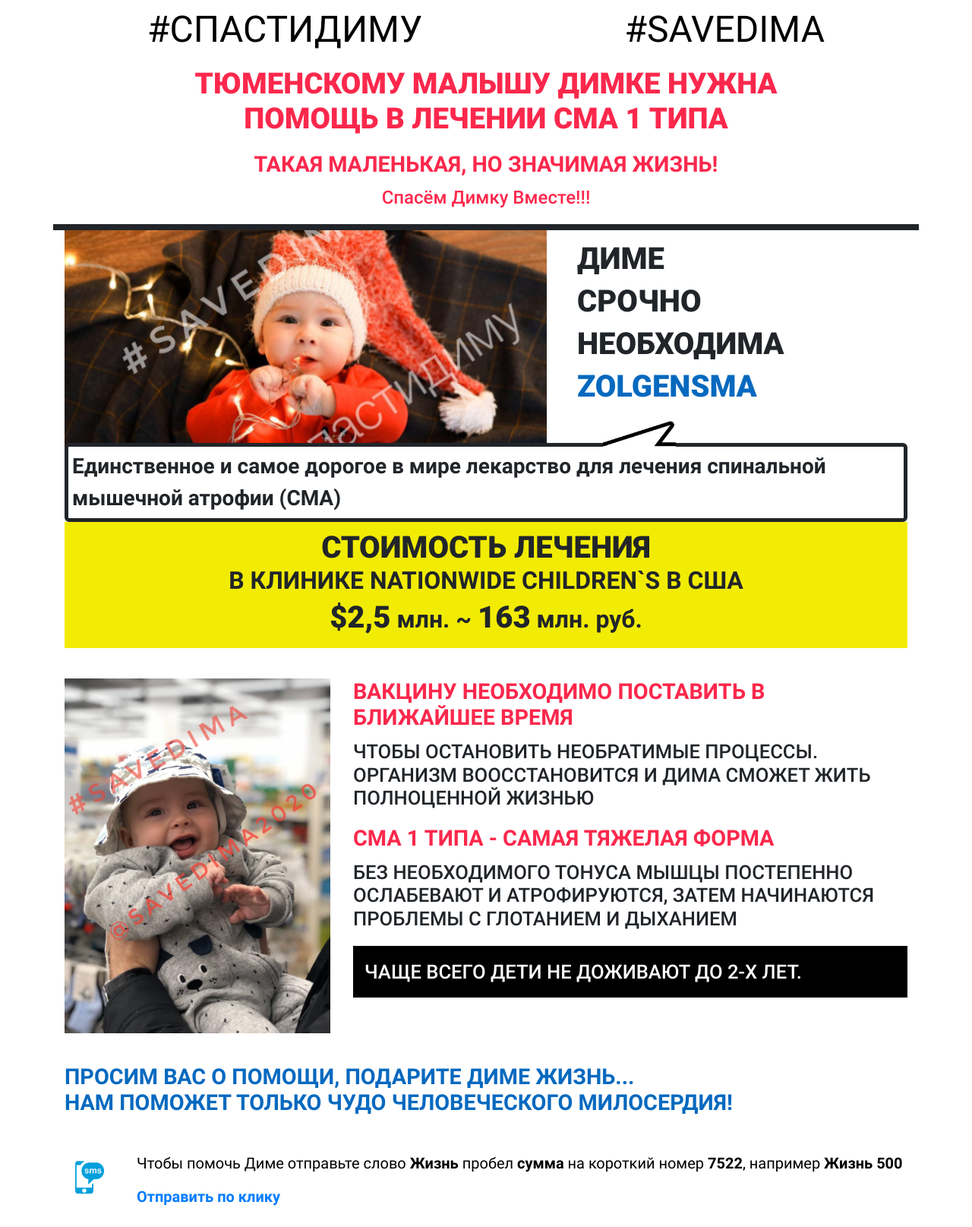
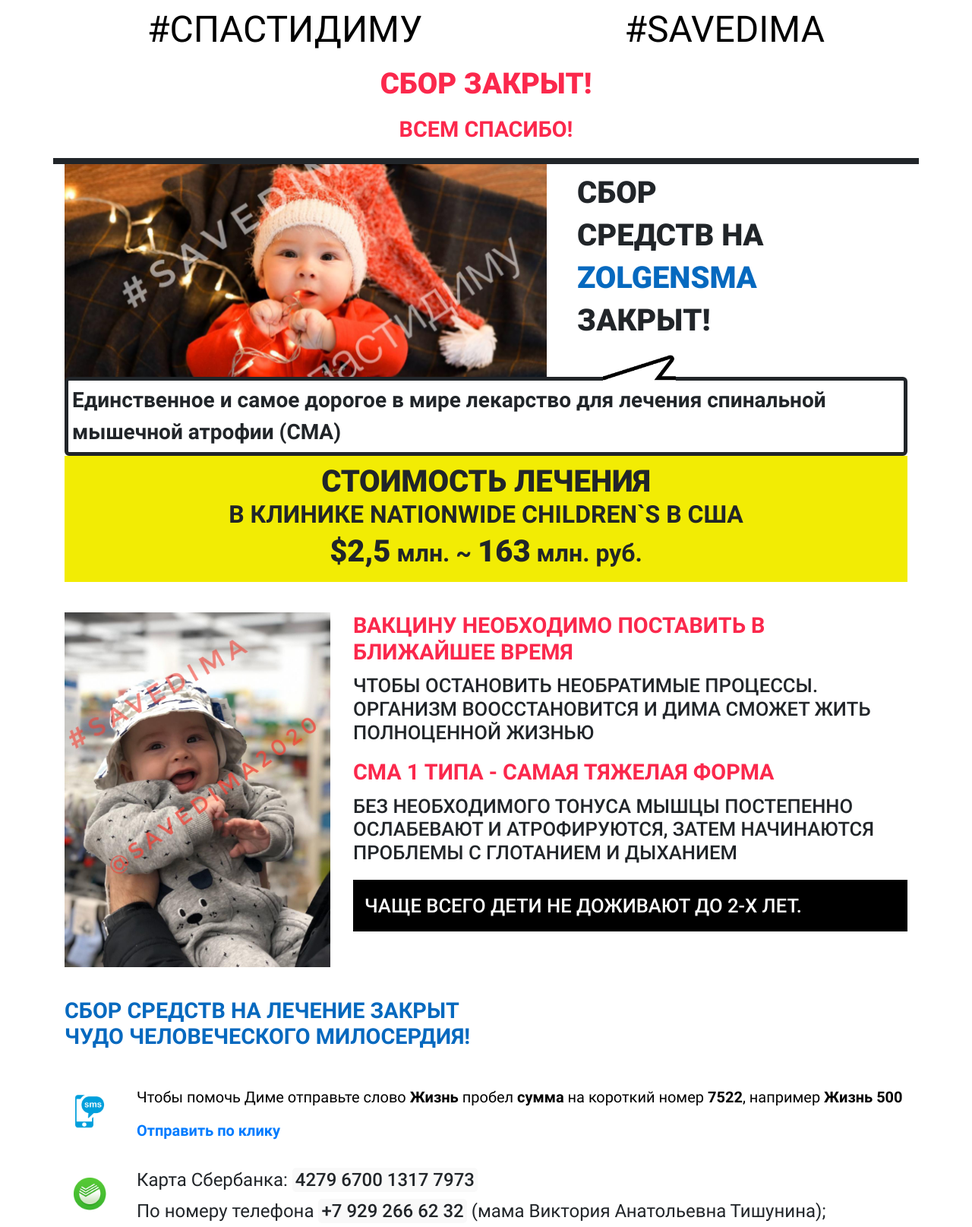
Before and after one commit to AhkubekovAlim/dima2020, a plain HTML site: page index.html in a window 1280 px wide. Shown: the part 17-1632 px from the top of the page at 76% size. Drawn offline with Linux system fonts and the light colour scheme.

Commit message:
sbor finished

```diff
--- a/index.html
+++ b/index.html
@@ -61,12 +61,9 @@
                class="black-link">#SAVEDIMA</a>
         </div>
     </div>
-    <h1>Тюменскому малышу Димке нужна помощь в лечении СМА 1&nbsp;типа</h1>
+    <h1>Сбор закрыт!</h1>
     <div class="h3 text-center red-text">
-        ТАКАЯ МАЛЕНЬКАЯ, НО ЗНАЧИМАЯ ЖИЗНЬ!
-    </div>
-    <div class="h4 text-center red-text">
-        Спасём Димку Вместе!!!
+        ВСЕМ СПАСИБО!
     </div>
 </div>
 
@@ -86,10 +83,10 @@
         </div>
         <div class="col-12 col-sm-5">
             <div class="banner-text">
-                <div class="d-inline-block d-md-block">Диме <br></div>
-                <div class="d-inline-block d-md-block">срочно <br></div>
-                <div class="d-inline-block d-md-block">необходима <br></div>
+                <div class="d-inline-block d-md-block">Сбор <br></div>
+                <div class="d-inline-block d-md-block">средств на <br></div>
                 <div class="d-inline-block d-md-block"><span class="blue-text">ZOLGENSMA</span></div>
+                <div class="d-inline-block d-md-block">закрыт! <br></div>
             </div>
         </div>
     </div>
@@ -125,8 +122,8 @@
 
     <div class="row">
         <div class="col">
-            <h3>Просим вас о помощи, подарите Диме жизнь... <br>
-                НАМ ПОМОЖЕТ ТОЛЬКО ЧУДО ЧЕЛОВЕЧЕСКОГО МИЛОСЕРДИЯ!
+            <h3>Сбор средств на лечение закрыт<br>
+                ЧУДО ЧЕЛОВЕЧЕСКОГО МИЛОСЕРДИЯ!
             </h3>
         </div>
     </div>
@@ -192,7 +189,7 @@
             </div>
         </div>
     </div>
-    <div class="rekvisit-block">
+    <!--<div class="rekvisit-block">
         <div class="block">Если ваш телефон подключён к Мобильному банку Сбербанка - отправьте смс на номер <b>900</b>:
         </div>
         <div class="block text-center">
@@ -202,7 +199,7 @@
         <div class="block">где <b>79292666232</b> - номер телефона мамы Димы Тишунина, <b>100</b> - любая сумма перевода
             в рублях;
         </div>
-    </div>
+    </div>-->
     <div class="row rekvisit-block">
         <div class="d-none d-sm-block col-sm-2 col-md-1">
             <div class="icon kaspi-bank"></div>
@@ -362,25 +359,25 @@
                 <div class="col-10 col-md-12 offset-2 offset-md-0">
                     <div class="soc-icon phone"></div>
                     <a class="link" href="tel:+79265557255"><b>Телефон:</b> +79265557255</a>
-                </div>
+                </div><!--
                 <div class="col-10 col-md-12 offset-2 offset-md-0">
                     <div class="soc-icon telegram"></div>
                     <a class="link" href="https://t.me/joinchat/HlEfchRYFYsouhr7_lCXRA" target="_blank"><b>Чат
                         Волшебников
                         в Telegram</b></a>
-                </div>
+                </div>-->
                 <div class="col-10 col-md-12 offset-2 offset-md-0">
                     <div class="soc-icon viber"></div>
                     <a class="link" href="https://invite.viber.com/?g2=AQBigNKcllAd4ErNrawP5N7jDgfvnCw0sPkfutODNeTkz5s1%2F5t9SI%2BUGVlS4H0%2B" target="_blank"><b>Чат
                         Волшебников
                         в Viber</b></a>
-                </div>
+                </div><!--
                 <div class="col-10 col-md-12 offset-2 offset-md-0">
                     <div class="soc-icon wp"></div>
                     <a class="link" href="https://chat.whatsapp.com/EuGEvT8efDyE7F3HTbmmHs" target="_blank"><b>Чат
                         Волшебников
                         WhatsApp</b></a>
-                </div>
+                </div>-->
                 <div class="col-10 col-md-12 offset-2 offset-md-0">
                     <div class="soc-icon wp"></div>
                     <a class="link" href="https://chat.whatsapp.com/D2DVZHxDtbpIu0NRkUnuzz" target="_blank"><b>Чат
@@ -395,7 +392,7 @@
         </div>
         <div class="border-blue"></div>
     </div>
-    <div class="row rekvisit-block">
+   <!-- <div class="row rekvisit-block">
         <div class="col-12">
             <div class="footer red-text">
                 <div>
@@ -410,7 +407,7 @@
                 </div>
             </div>
         </div>
-    </div>
+    </div>-->
     <div class="h2 text-center">Видео с Димой</div>
     <div class="row">
         <div class="col-12 col-sm-6 col-md-3">
```
